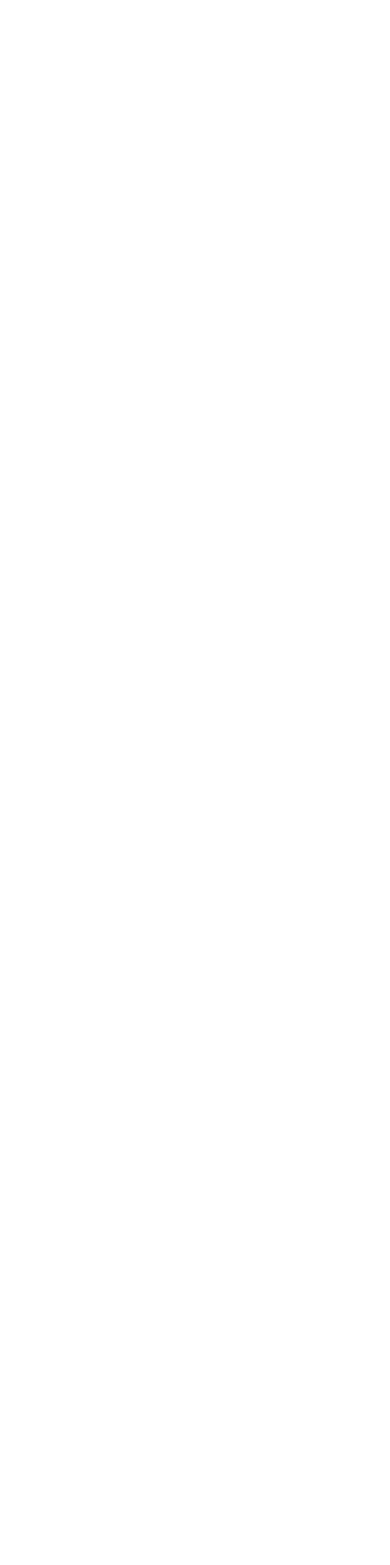
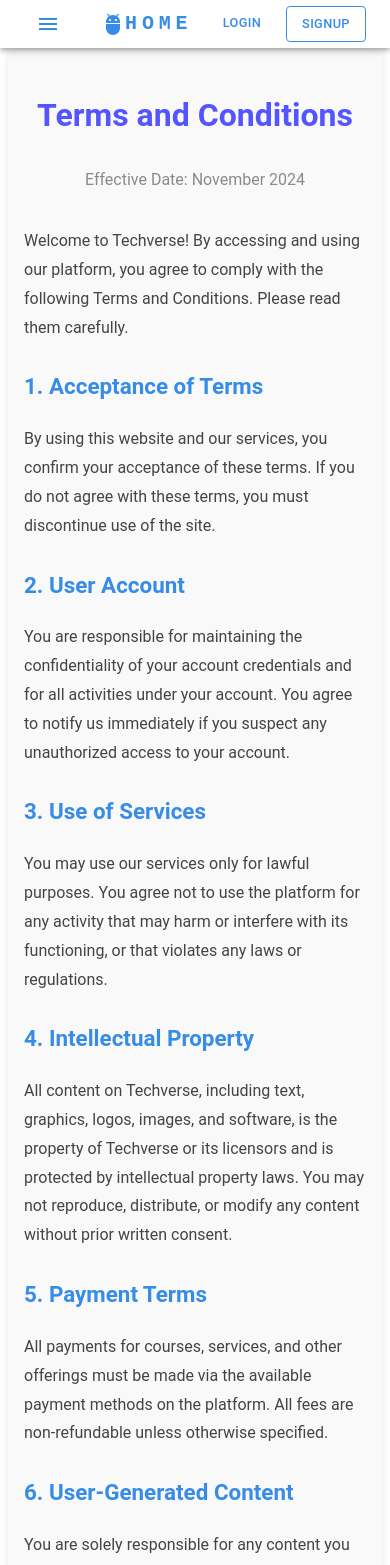
Before and after one commit to SAD-Enjoyers/SAD_Frontend, a React (Vite) app: page /TermsAndConditions in a window 390 px wide. Before the commit this address had no page. Shown: the top 1565 px of the page. Before the commit the page ends 844 px from the top, so only its background shows below. Built offline with nearby package versions, Linux system fonts and the light colour scheme.

Commit message:
Added Terms and Conditions page with responsive design and margins

```diff
--- a/src/features/Auth/Signup/Signup.jsx
+++ b/src/features/Auth/Signup/Signup.jsx
@@ -237,7 +237,11 @@
           label={
             <Typography variant="body2">
               I agree to the{" "}
-              <Link href="/terms" underline="hover" color="primary">
+              <Link
+                href="/TermsAndConditions"
+                underline="hover"
+                color="primary"
+              >
                 terms and conditions
               </Link>
             </Typography>
--- /dev/null
+++ b/src/features/Auth/TermsAndConditions/TermsAndConditions.css
@@ -0,0 +1,72 @@
+/* General container styling */
+.terms-container {
+  max-width: 800px;
+  margin: 50px auto; /* Adds margin from top and bottom */
+  padding: 2rem;
+  font-family: "Roboto", sans-serif;
+  line-height: 1.8;
+  background-color: #f9f9f9;
+  border-radius: 8px;
+  box-shadow: 0 2px 10px rgba(0, 0, 0, 0.1);
+}
+
+/* Header section */
+.terms-header {
+  text-align: center;
+  margin-bottom: 2rem;
+}
+
+.terms-header h1 {
+  font-size: 2.5rem;
+  color: #5356ff;
+}
+
+.terms-header p {
+  font-size: 1rem;
+  color: #8a8a8a;
+}
+
+/* Content section */
+.terms-content h2 {
+  font-size: 1.6rem;
+  color: #378ce7;
+  margin-top: 1.5rem;
+}
+
+.terms-content p {
+  font-size: 1rem;
+  color: #444;
+  margin-bottom: 1rem;
+}
+
+/* Footer section */
+.terms-footer {
+  text-align: center;
+  margin-top: 3rem;
+  font-size: 0.9rem;
+  color: #67c6e3;
+}
+
+.terms-footer a {
+  color: #378ce7;
+  text-decoration: none;
+}
+
+.terms-footer a:hover {
+  text-decoration: underline;
+}
+
+/* Responsive Design */
+@media (max-width: 768px) {
+  .terms-container {
+    padding: 1rem;
+  }
+
+  .terms-header h1 {
+    font-size: 2rem;
+  }
+
+  .terms-content h2 {
+    font-size: 1.4rem;
+  }
+}
--- /dev/null
+++ b/src/features/Auth/TermsAndConditions/TermsAndConditions.jsx
@@ -0,0 +1,105 @@
+import React from "react";
+import "./TermsAndConditions.css"; // Optional for styling
+
+const TermsAndConditions = () => {
+  return (
+    <div className="terms-container">
+      <header className="terms-header">
+        <h1>Terms and Conditions</h1>
+        <p>Effective Date: November 2024</p>
+      </header>
+
+      <section className="terms-content">
+        <p>
+          Welcome to Techverse! By accessing and using our platform, you agree
+          to comply with the following Terms and Conditions. Please read them
+          carefully.
+        </p>
+
+        <h2>1. Acceptance of Terms</h2>
+        <p>
+          By using this website and our services, you confirm your acceptance of
+          these terms. If you do not agree with these terms, you must
+          discontinue use of the site.
+        </p>
+
+        <h2>2. User Account</h2>
+        <p>
+          You are responsible for maintaining the confidentiality of your
+          account credentials and for all activities under your account. You
+          agree to notify us immediately if you suspect any unauthorized access
+          to your account.
+        </p>
+
+        <h2>3. Use of Services</h2>
+        <p>
+          You may use our services only for lawful purposes. You agree not to
+          use the platform for any activity that may harm or interfere with its
+          functioning, or that violates any laws or regulations.
+        </p>
+
+        <h2>4. Intellectual Property</h2>
+        <p>
+          All content on Techverse, including text, graphics, logos, images, and
+          software, is the property of Techverse or its licensors and is
+          protected by intellectual property laws. You may not reproduce,
+          distribute, or modify any content without prior written consent.
+        </p>
+
+        <h2>5. Payment Terms</h2>
+        <p>
+          All payments for courses, services, and other offerings must be made
+          via the available payment methods on the platform. All fees are
+          non-refundable unless otherwise specified.
+        </p>
+
+        <h2>6. User-Generated Content</h2>
+        <p>
+          You are solely responsible for any content you post or upload on
+          Techverse. By submitting content, you grant Techverse a non-exclusive,
+          royalty-free, worldwide license to use, modify, and display your
+          content as part of the services.
+        </p>
+
+        <h2>7. Limitation of Liability</h2>
+        <p>
+          Techverse will not be liable for any indirect, incidental, or
+          consequential damages arising from the use of the platform. We provide
+          the platform "as is" and make no warranties regarding the accuracy,
+          reliability, or availability of services.
+        </p>
+
+        <h2>8. Privacy and Data Protection</h2>
+        <p>
+          Your use of our platform is subject to our Privacy Policy, which
+          governs the collection and use of personal data. By using our
+          services, you consent to our data practices as outlined in the Privacy
+          Policy.
+        </p>
+
+        <h2>9. Modifications to Terms</h2>
+        <p>
+          We may update or modify these Terms and Conditions at any time. Any
+          changes will be posted on this page with an updated effective date. It
+          is your responsibility to review these terms regularly.
+        </p>
+
+        <h2>10. Governing Law</h2>
+        <p>
+          These Terms and Conditions are governed by and construed in accordance
+          with the laws of [Your Country]. Any disputes arising from these terms
+          will be resolved in the competent courts of [Your Jurisdiction].
+        </p>
+
+        <footer className="terms-footer">
+          <p>
+            If you have any questions, please contact us at{" "}
+            <a href="mailto:support@techverse.com">support@techverse.com</a>.
+          </p>
+        </footer>
+      </section>
+    </div>
+  );
+};
+
+export default TermsAndConditions;
--- a/src/routes.jsx
+++ b/src/routes.jsx
@@ -13,6 +13,7 @@
 import PrivateExamPage from "./features/PrivateExamPage/PrivateExamPage.jsx";
 import ChangePassword from "./features/Auth/ChangePassword/ChangePassword.jsx";
 import QuestionPage from "./features/Exams/QuestionPage/QuestionPage";
+import TermsAndConditions from "./features/Auth/TermsAndConditions/TermsAndConditions.jsx";
 
 function AppRoutes() {
   return (
@@ -31,6 +32,7 @@
           <Route path="AddQuestions" element={<AddQuestion />} />
           <Route path="changepassword" element={<ChangePassword />} />
           <Route path="QuestionPage" element={<QuestionPage />} />
+          <Route path="TermsAndConditions" element={<TermsAndConditions />} />
 
           {/* private_exam_page */}
         </Route>
```
